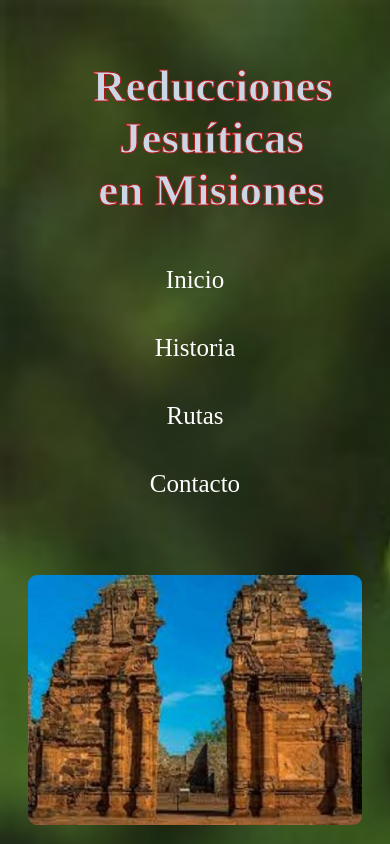
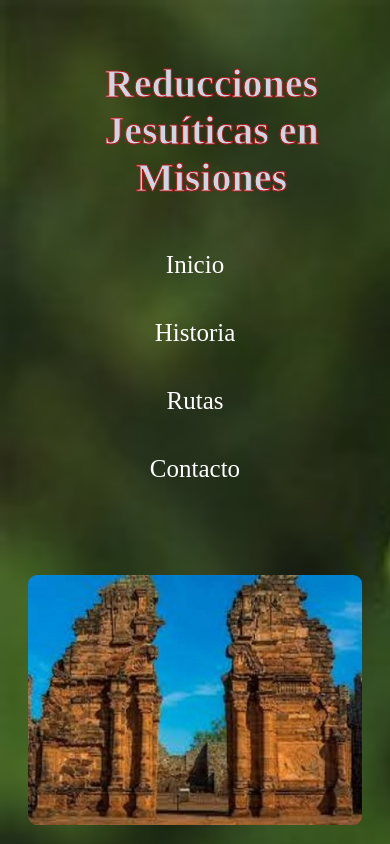
Before and after one commit to guiyeIbarra/jesuitas, a plain HTML site: page index.html in a window 390 px wide. Shown: the top 844 px of the page. Drawn offline with Linux system fonts and the light colour scheme; a web font is replaced by a local one.

Commit message:
responsive movil

```diff
--- a/styles.css
+++ b/styles.css
@@ -108,12 +108,15 @@ address {
     text-align: center;
 }
 
-@media (max-width: 700px) {
+@media screen and (min-width: 0px) and (max-width: 680px) {
+
     h1 {
-        font-size: 45px;
+
+        font-size: 40px;
         text-align: center;
     }
     nav{
+
         display: grid;
         align-items: center;
         justify-content: space-around;
```
